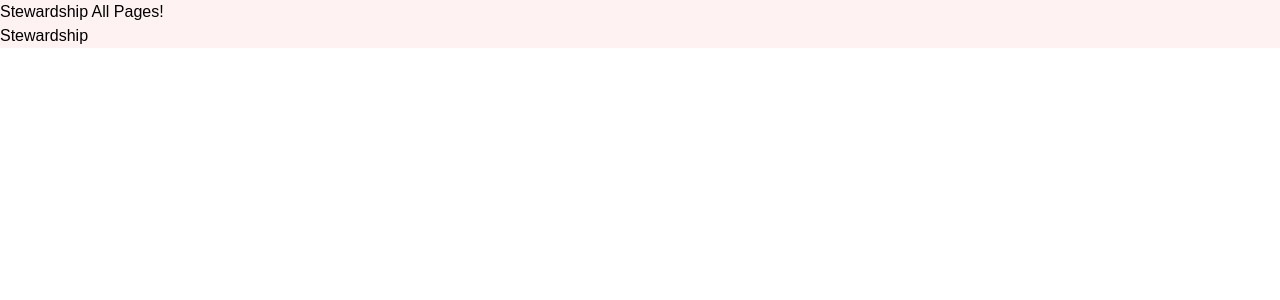
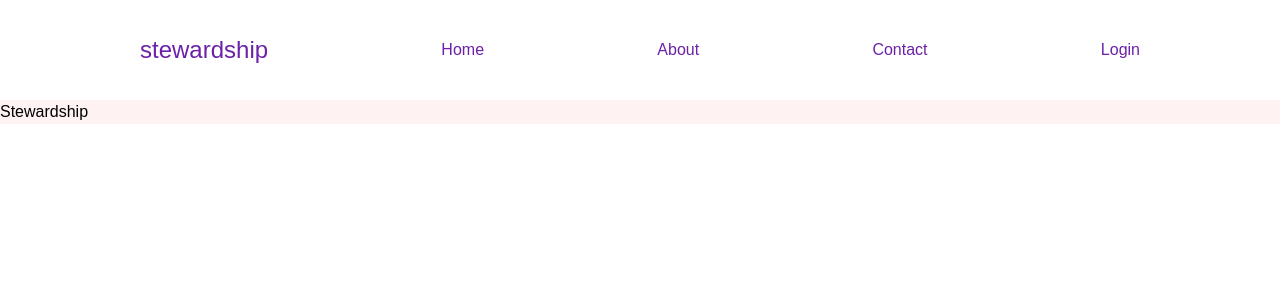
Before and after one commit to podlaskialgorytm3/stewardship-frontend, a React (Create React App) app: page / in a window 1280 px wide. Shown: the top 300 px of the page. Built offline with nearby package versions, Linux system fonts and the light colour scheme.

Commit message:
feat: create basic structure of menu

```diff
--- /dev/null
+++ b/src/features/menu/components/menu.tsx
@@ -0,0 +1,29 @@
+import { NavLink, useNavigate } from 'react-router-dom';
+
+export const Menu = () => {
+    const navigate = useNavigate();
+
+    return (
+        <div className="bg-white">
+            <nav className='text-purple-800 flex justify-center h-[100px]'>
+                <ul className='flex justify-between w-[1000px] items-center'>
+                    <li>
+                        <h1 className='text-2xl'>stewardship</h1>
+                    </li>
+                    <li>
+                        <NavLink to="/">Home</NavLink>
+                    </li>
+                    <li>
+                        <NavLink to="/about">About</NavLink>
+                    </li>
+                    <li>
+                        <NavLink to="/contact">Contact</NavLink>
+                    </li>
+                    <li>
+                        <button onClick={() => navigate('/login')}>Login</button>
+                    </li>
+                </ul>
+            </nav>
+        </div>
+    );
+}
--- a/src/pages/root/index.tsx
+++ b/src/pages/root/index.tsx
@@ -1,9 +1,10 @@
 import { Outlet } from "react-router-dom";
+import { Menu } from "../../features/menu/components/menu";
 
 const Root: React.FC = () => {
     return (
-        <div className="bg-red-50">
-            <h1>Stewardship All Pages!</h1>
+        <div className="">
+            <Menu />
             <Outlet />
         </div>
     );
```
Also changed, not shown: public/logo.JPG (added).
